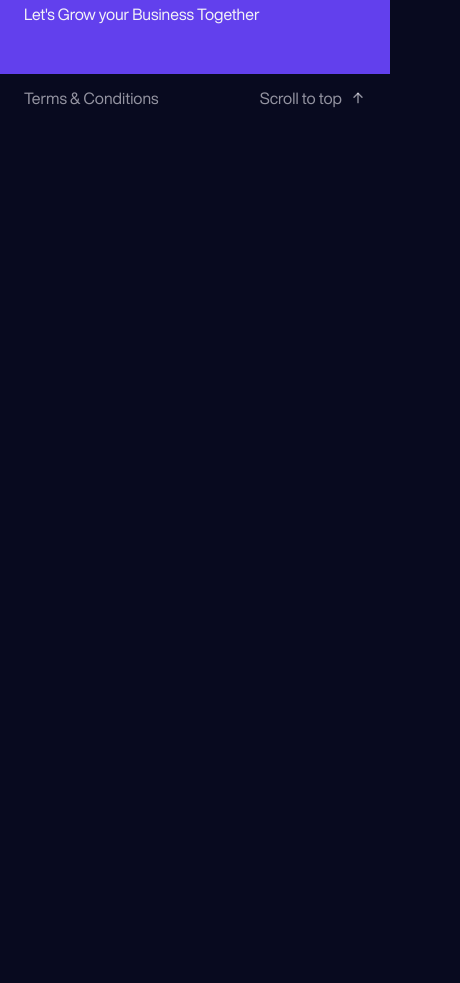
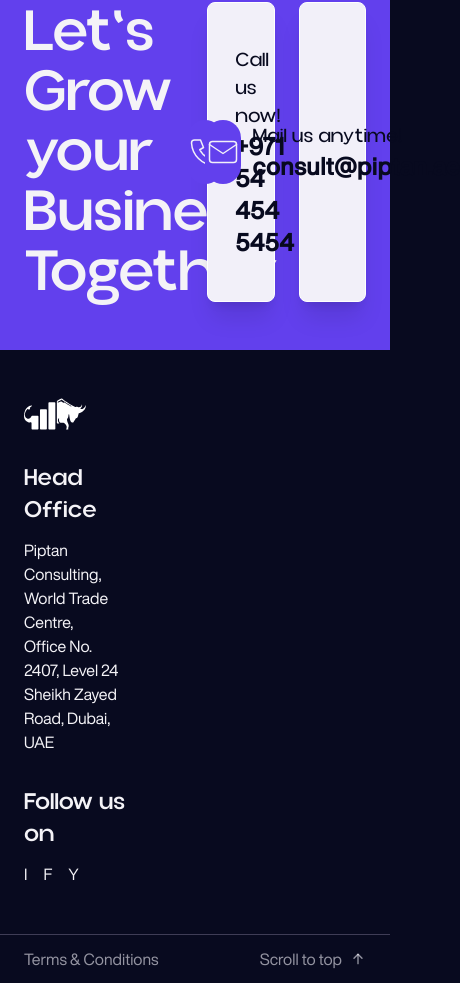
Before and after one commit to itzTedx/piptan-consultation, a Next.js app: page / in a window 390 px wide. Shown: the part 7659-8642 px from the top of the page, 460 px wide, since content can reach past the window. Before the commit the page ends 7781 px from the top, so only its background shows below. Built offline with nearby package versions, Linux system fonts and the light colour scheme.

Commit message:
Refactor Footer and Cta components to enhance layout and user interaction. Updated Footer with new branding, office information, and social links. Improved Cta section with contact options including phone and email links, and enhanced styling for better visual appeal.

```diff
--- a/src/components/layout/footer.tsx
+++ b/src/components/layout/footer.tsx
@@ -2,9 +2,35 @@ import Link from "next/link";
 
 import { IconArrowUp } from "@tabler/icons-react";
 
+import { Logo } from "@/assets/logo";
+
 export const Footer = () => {
   return (
-    <div className="text-primary-foreground/60 container flex items-center justify-between py-3">
+    <footer>
+      <div className="container grid grid-cols-3 gap-3 py-12">
+        <div>
+          <Link href="/">
+            <Logo />
+          </Link>
+          <h4 className="font-aloevera mt-8 text-2xl font-medium">
+            Head Office
+          </h4>
+          <p className="mt-3">
+            Piptan Consulting, World Trade Centre,
+            <br /> Office No. 2407, Level 24 <br />
+            Sheikh Zayed Road, Dubai, UAE
+          </p>
+          <h4 className="font-aloevera mt-8 text-2xl font-medium">
+            Follow us on
+          </h4>
+          <ul className="mt-3 flex items-center gap-4">
+            <li>I</li>
+            <li>F</li>
+            <li>Y</li>
+          </ul>
+        </div>
+      </div>
+      <div className="text-primary-foreground/60 border-muted-foreground/50 container flex items-center justify-between border-t py-3">
         <Link href="/privacy" className="text-primary-foreground/60">
           Terms & Conditions
         </Link>
@@ -14,5 +40,6 @@ export const Footer = () => {
           <IconArrowUp className="text-primary-foreground/60 size-4 shrink-0" />
         </Link>
       </div>
+    </footer>
   );
 };
--- a/src/components/sections/cta.tsx
+++ b/src/components/sections/cta.tsx
@@ -1,8 +1,44 @@
+import Link from "next/link";
+
+import { IconMail, IconPhone } from "@tabler/icons-react";
+
 export const Cta = () => {
   return (
     <section className="bg-primary">
-      <div className="container py-12">
-        <h3>Let&apos;s Grow your Business Together</h3>
+      <div className="container grid grid-cols-2 gap-6 py-12">
+        <h3 className="font-aloevera text-6xl font-medium">
+          Let&apos;s Grow your Business Together
+        </h3>
+        <div className="grid grid-cols-2 gap-6">
+          <Link
+            href="tel:+971987654321"
+            className="group bg-primary-foreground text-foreground flex items-center justify-center gap-3 rounded-md border border-white shadow-xl transition-shadow hover:shadow-lg"
+          >
+            <div className="bg-primary text-primary-foreground grid size-16 place-content-center rounded-full">
+              <IconPhone className="size-9 stroke-1" />
+            </div>
+            <div>
+              <h4 className="font-aloevera text-xl">Call us now!</h4>
+              <p className="group-hover:text-primary text-2xl font-semibold tracking-wide">
+                +971 54 454 5454
+              </p>
+            </div>
+          </Link>
+          <Link
+            href="mailto:info@piptan.ae"
+            className="group bg-primary-foreground text-foreground flex items-center justify-center gap-3 rounded-md border border-white shadow-xl transition-shadow hover:shadow-lg"
+          >
+            <div className="bg-primary text-primary-foreground grid size-16 place-content-center rounded-full">
+              <IconMail className="size-9 stroke-1" />
+            </div>
+            <div>
+              <h4 className="font-aloevera text-xl">Mail us anytime!</h4>
+              <p className="group-hover:text-primary text-2xl font-semibold tracking-wide">
+                consult@piptan.ae
+              </p>
+            </div>
+          </Link>
+        </div>
       </div>
     </section>
   );
```
Lines whose indentation alone changed are shown as unchanged.
